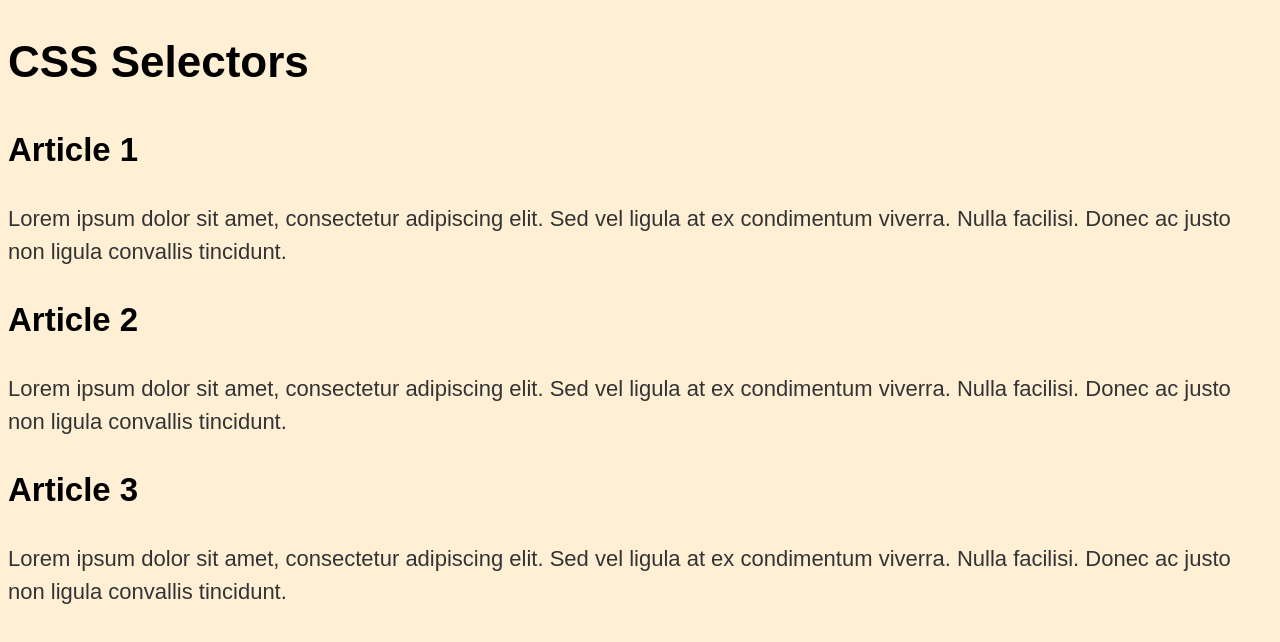
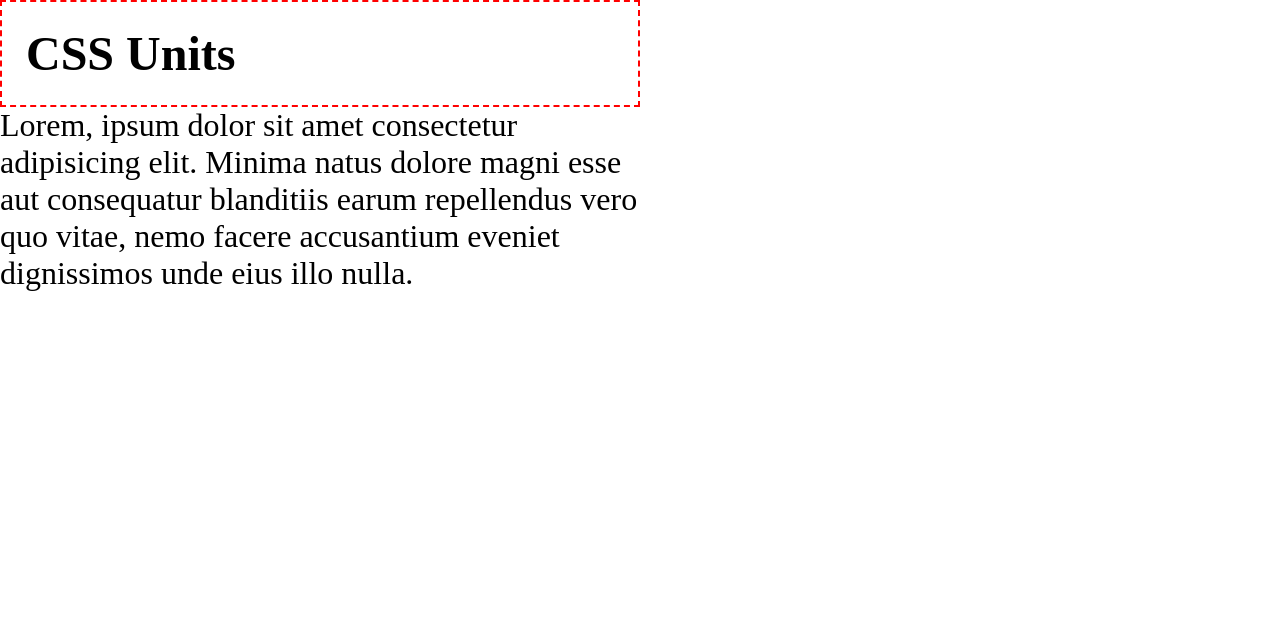
Before and after one commit to aliyusup2981/FullStackDev, a plain HTML site: page CSS/index.html in a window 1280 px wide. Drawn offline with Linux system fonts and the light colour scheme.

Commit message:
Learn about Unit & Sizes

```diff
--- a/CSS/index.html
+++ b/CSS/index.html
@@ -8,28 +8,13 @@
   </head>
   <body>
     <header>
-      <h1>CSS Selectors</h1>
+      <h1>CSS Units</h1>
     </header>
-    <article>
-      <h2>Article 1</h2>
+    <main>
       <p>
-        Lorem ipsum dolor sit amet, consectetur adipiscing elit. Sed vel ligula at ex condimentum viverra. Nulla facilisi. Donec ac justo non ligula convallis
-        tincidunt.
+        Lorem, ipsum dolor sit amet consectetur adipisicing elit. Minima natus dolore magni esse aut consequatur blanditiis earum repellendus vero quo vitae,
+        nemo facere accusantium eveniet dignissimos unde eius illo nulla.
       </p>
-    </article>
-    <article>
-      <h2>Article 2</h2>
-      <p id="second" class="gray">
-        Lorem ipsum dolor sit amet, consectetur adipiscing elit. Sed vel ligula at ex <span class="highlight">condimentum viverra.</span> Nulla facilisi. Donec
-        ac justo non ligula convallis tincidunt.
-      </p>
-    </article>
-    <article>
-      <h2>Article 3</h2>
-      <p id="third" class="gray">
-        Lorem ipsum dolor sit amet, consectetur adipiscing elit. Sed vel ligula at ex condimentum viverra. <span class="highlight">Nulla facilisi.</span> Donec
-        ac justo non ligula convallis tincidunt.
-      </p>
-    </article>
+    </main>
   </body>
 </html>
--- a/CSS/styles.css
+++ b/CSS/styles.css
@@ -1,11 +1,25 @@
+* {
+  margin: 0;
+  padding: 0;
+  box-sizing: border-box;
+}
+
 body {
-  font-size: 22px;
-  font-family: Arial, Helvetica, sans-serif;
-  line-height: 1.5;
-  background: #ffefd5;
-  color: rgb(0, 0, 0);
+  min-height: 100vh;
+}
+
+h1 {
+  border: 2px dashed red;
+  width: 50%;
+  font-size: 3rem;
+  padding: 0.5em;
+}
+
+main {
+  font-size: 2rem;
 }
 
 p {
-  color: #333;
+  font-size: 2rem;
+  width: 40ch;
 }
```
